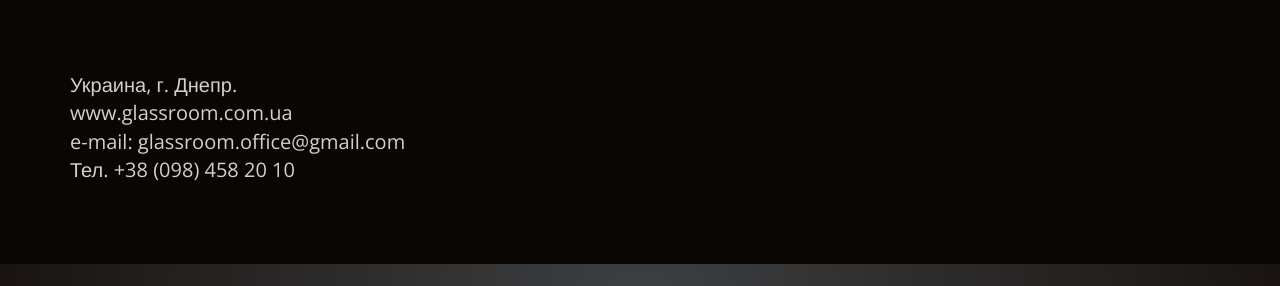
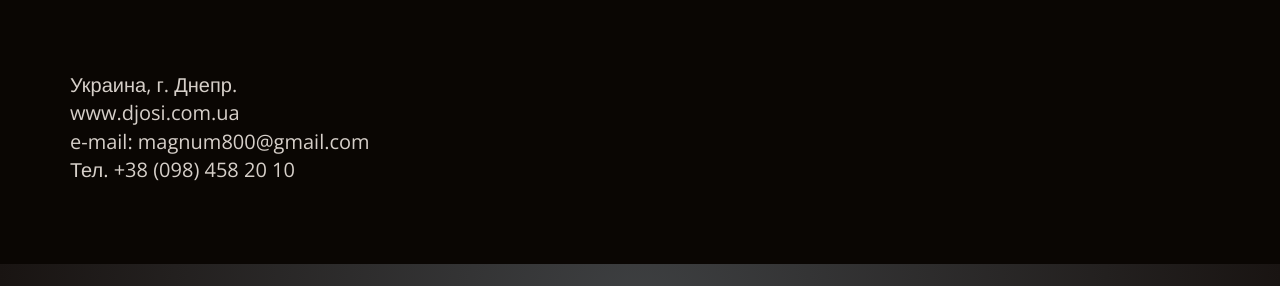
Before and after one commit to Magnum800/glassroom, a Jekyll site: the page built from contacts/index.html, in a window 1280 px wide. Shown: the part 416-702 px from the top of the page. Built offline with Jekyll 4.4.1, drawn with Linux system fonts in a browser that asks for light colours; nearby versions of some CDN libraries.

Commit message:
Update index.html

```diff
--- a/contacts/index.html
+++ b/contacts/index.html
@@ -11,8 +11,8 @@ header-img: "img/about-bg.jpg"
 <br>
 Украина, г. Днепр.
 <br>
-<div>www.glassroom.com.ua</div>
-<div>e-mail: glassroom.office@gmail.com</div>
+<div>www.djosi.com.ua</div>
+<div>e-mail: magnum800@gmail.com</div>
 <div>Тел. +38 (098) 458 20 10</div>
 
 
```
